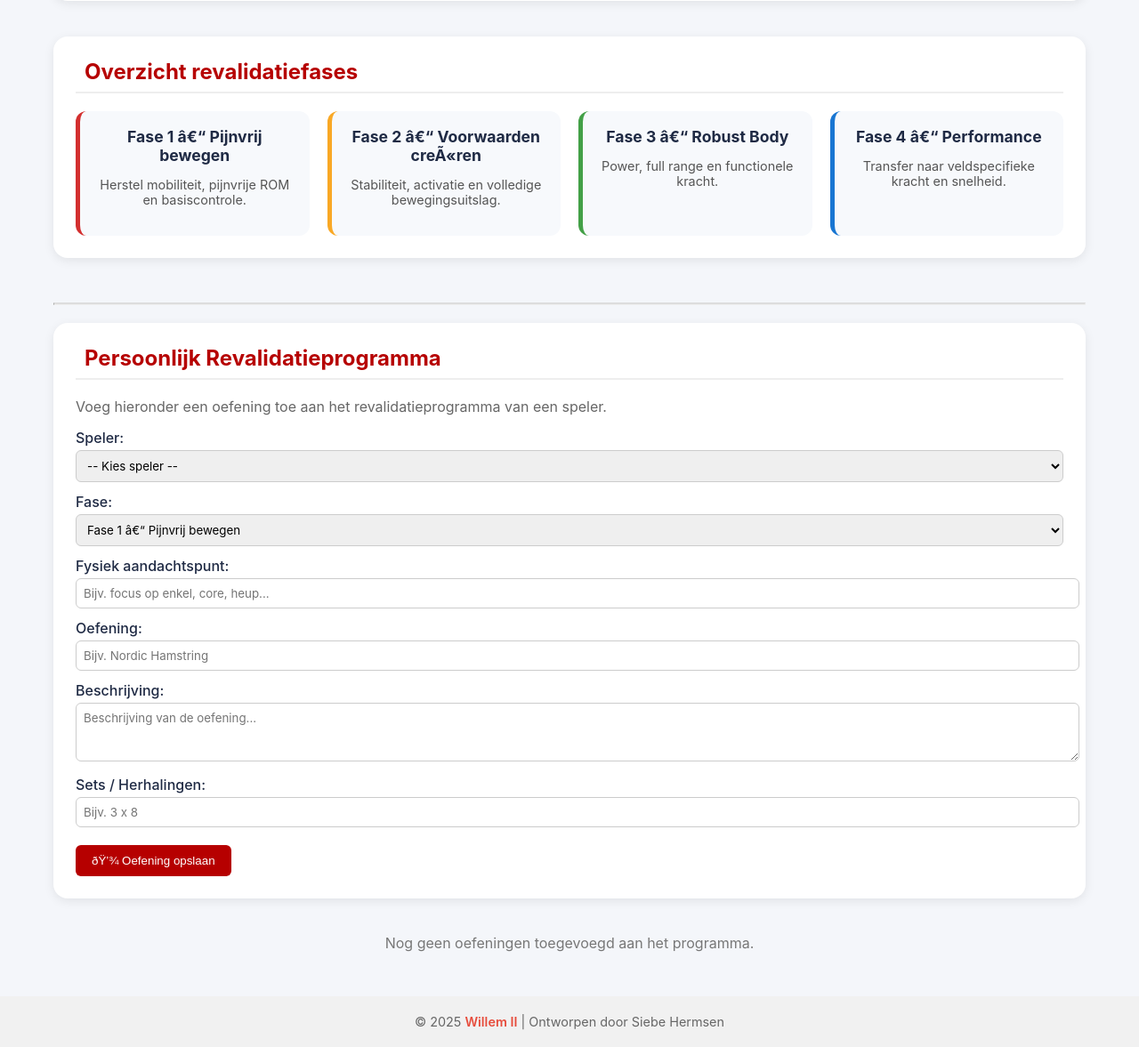
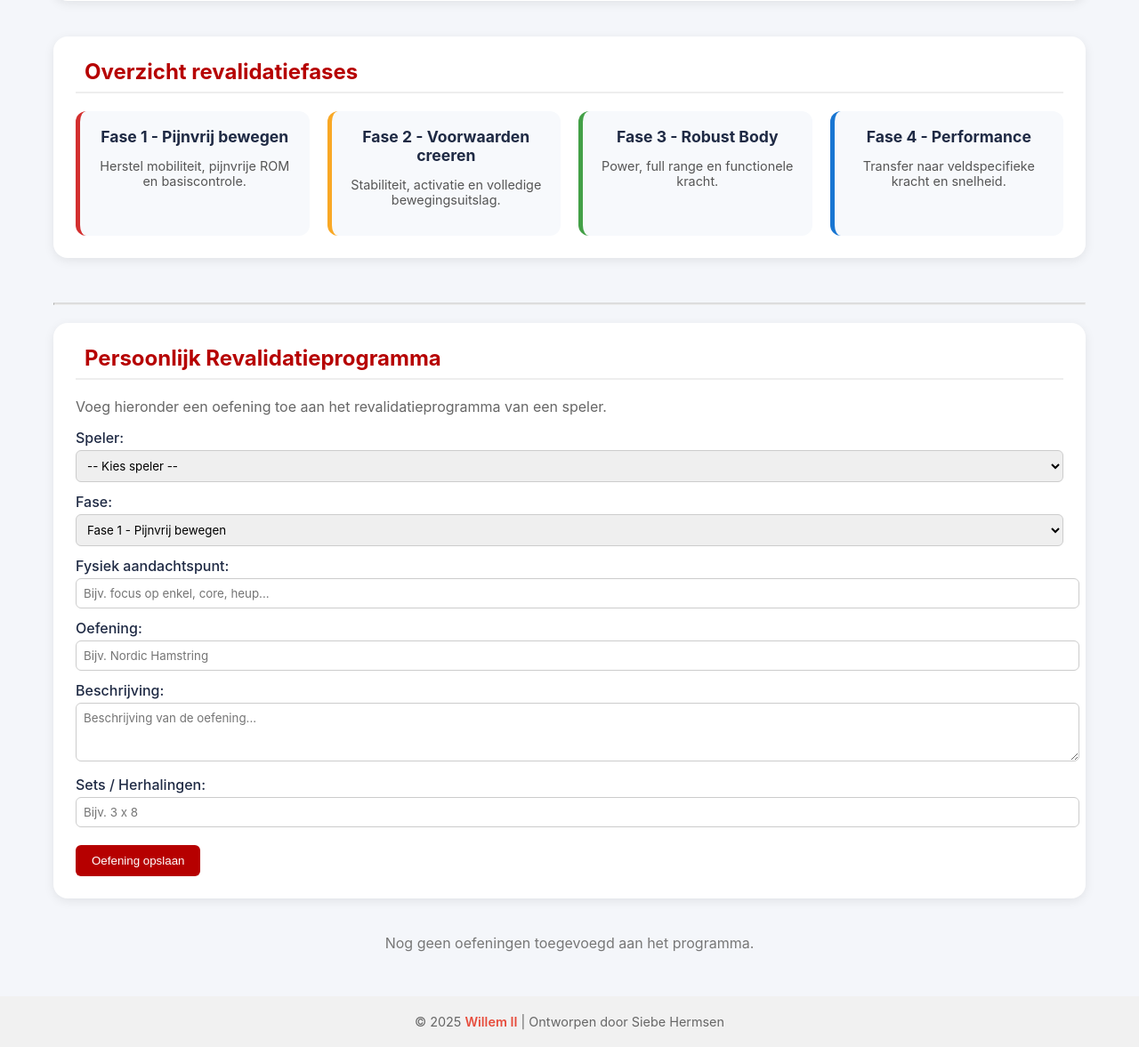
Before and after one commit to siebehermsen/Dashboard-Willem-II-, a Django app: template main/templates/revalidatie_gym.html in a window 1280 px wide. Shown: the part 626-1803 px from the top of the page at 89% size. Run offline with Django 5.2, Linux system fonts and the light colour scheme; the template is opened without the code that fills it, so the values that code supplies are empty.

Commit message:
Fix text encoding on rehab gym page

```diff
--- a/main/templates/revalidatie_gym.html
+++ b/main/templates/revalidatie_gym.html
@@ -520,19 +520,19 @@ html.app-ui.app-mode .add-btn {
         <h2><i data-feather="layers"></i> Overzicht revalidatiefases</h2>
         <div class="protocol-grid">
             <div class="phase-box phase-early">
-                <h3>Fase 1 â€“ Pijnvrij bewegen</h3>
+                <h3>Fase 1 - Pijnvrij bewegen</h3>
                 <p>Herstel mobiliteit, pijnvrije ROM en basiscontrole.</p>
             </div>
             <div class="phase-box phase-mid">
-                <h3>Fase 2 â€“ Voorwaarden creÃ«ren</h3>
+                <h3>Fase 2 - Voorwaarden creeren</h3>
                 <p>Stabiliteit, activatie en volledige bewegingsuitslag.</p>
             </div>
             <div class="phase-box phase-final">
-                <h3>Fase 3 â€“ Robust Body</h3>
+                <h3>Fase 3 - Robust Body</h3>
                 <p>Power, full range en functionele kracht.</p>
             </div>
             <div class="phase-box phase-performance">
-                <h3>Fase 4 â€“ Performance</h3>
+                <h3>Fase 4 - Performance</h3>
                 <p>Transfer naar veldspecifieke kracht en snelheid.</p>
             </div>
         </div>
@@ -560,10 +560,10 @@ html.app-ui.app-mode .add-btn {
 
             <label for="phase">Fase:</label>
 <select id="phase" name="phase" required>
-    <option>Fase 1 â€“ Pijnvrij bewegen</option>
-    <option>Fase 2 â€“ Voorwaarden creÃ«ren</option>
-    <option>Fase 3 â€“ Robust Body</option>
-    <option>Fase 4 â€“ Performance</option>
+    <option>Fase 1 - Pijnvrij bewegen</option>
+    <option>Fase 2 - Voorwaarden creeren</option>
+    <option>Fase 3 - Robust Body</option>
+    <option>Fase 4 - Performance</option>
 </select>
 
 <!-- ðŸ”½ Nieuw toegevoegd veld -->
@@ -579,7 +579,7 @@ html.app-ui.app-mode .add-btn {
 <label for="sets_reps">Sets / Herhalingen:</label>
 <input type="text" id="sets_reps" name="sets_reps" placeholder="Bijv. 3 x 8" required>
 
-<button type="submit" class="add-btn">ðŸ’¾ Oefening opslaan</button>
+<button type="submit" class="add-btn">Oefening opslaan</button>
 </form>
 </div>
 
```
